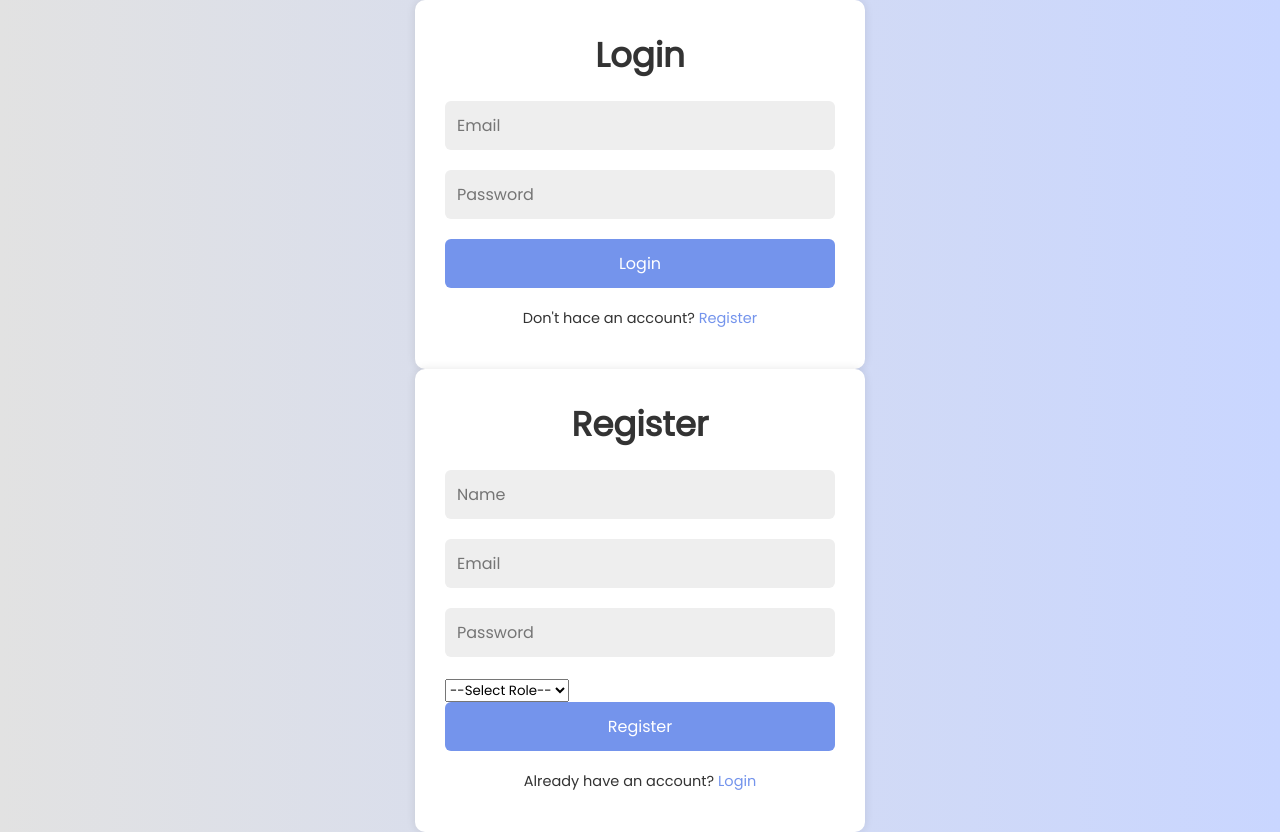
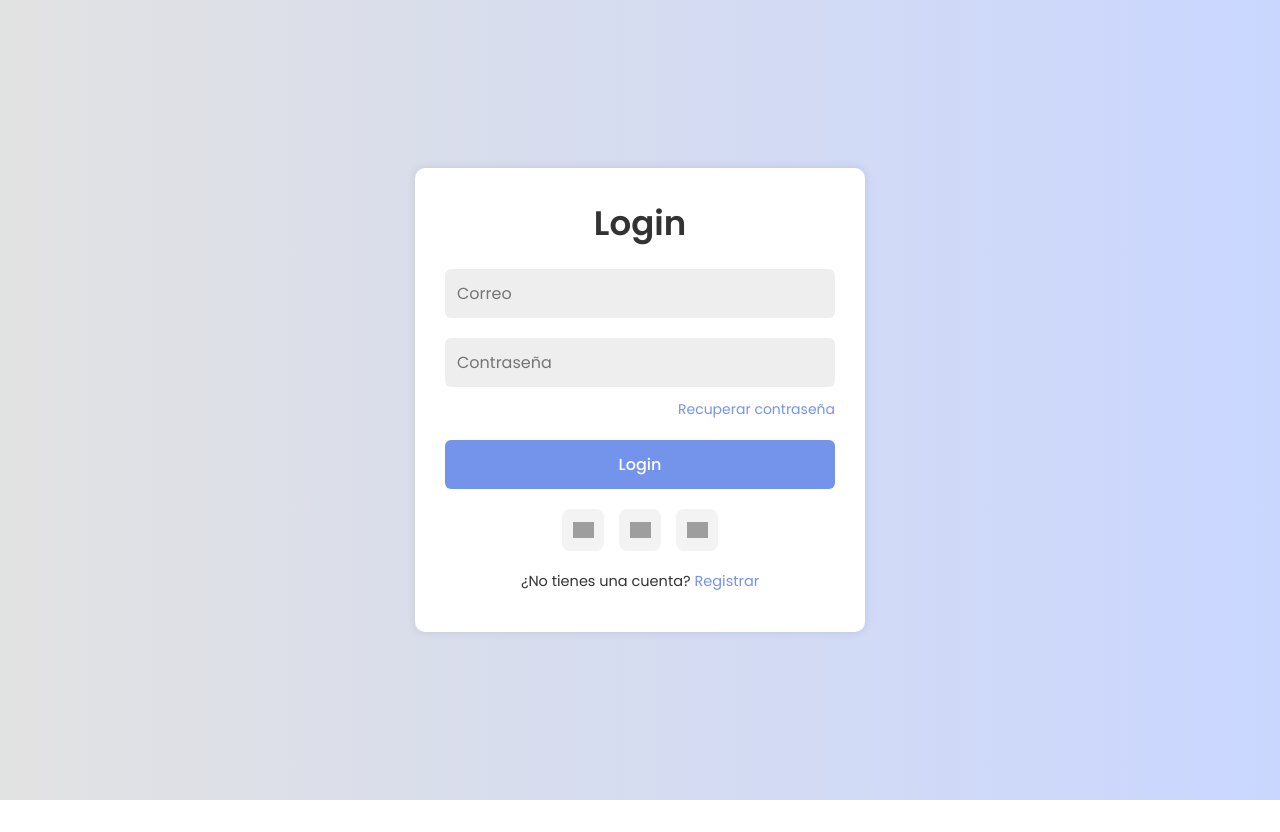
Before and after one commit to SaenzHi/Login_proyecto, a plain HTML site: page index.html in a window 1280 px wide. After the commit the page ends 800 px from the top, so only its background shows below. Drawn offline with Linux system fonts and the light colour scheme; grey boxes are pictures that could not be loaded.

Commit message:
Actualizacion

```diff
--- a/index.html
+++ b/index.html
@@ -1,42 +1,97 @@
 <!DOCTYPE html>
-<html lang="en">
-
+<html lang="es">
 <head>
     <meta charset="UTF-8">
     <meta name="viewport" content="width=device-width, initial-scale=1.0">
-    <title>Full-Stack Login & Register Form With User & Admin Page</title>
+    <title>Sistema de Login</title>
     <link rel="stylesheet" href="style.css">
 </head>
+<body>
 
-<body>
     <div class="container">
-        <div class="form-box" id="login-form">
-            <form action="">
+
+        <div class="form-box active" id="login-form">
+            <form action="#">
                 <h2>Login</h2>
-                <input type="email" name="email" placeholder="Email" required>
-                <input type="password" name="password" placeholder="Password" required>
-                <button type="submit" name="login">Login</button>
-                <p>Don't hace an account? <a href="#">Register</a></p>
+
+                <input type="email" name="email" placeholder="Correo" required>
+                <input type="password" name="password" placeholder="Contraseña" required>
+
+                <div class="forgot-link">
+                    <a href="#" data-form="forgot-form">Recuperar contraseña</a>
+                </div>
+
+                <button type="submit">Login</button>
+
+                <div class="social-login">
+                    <a href="#" aria-label="Google">
+                        <img src="https://cdn.simpleicons.org/google" alt="Google">
+                    </a>
+                    <a href="#" aria-label="Facebook">
+                        <img src="https://cdn.simpleicons.org/facebook" alt="Facebook">
+                    </a>
+                    <a href="#" aria-label="GitHub">
+                        <img src="https://cdn.simpleicons.org/github" alt="GitHub">
+                    </a>
+                </div>
+
+                <p>
+                    ¿No tienes una cuenta?
+                    <a href="#" data-form="register-form">Registrar</a>
+                </p>
             </form>
         </div>
 
         <div class="form-box" id="register-form">
-            <form action="">
-                <h2>Register</h2>
-                <input type="text" name="name" placeholder="Name" required>
-                <input type="email" name="email" placeholder="Email" required>
-                <input type="password" name="password" placeholder="Password" required>
-                <select name="role" required>
-                    <option value="">--Select Role--</option>
-                    <option value="user">User</option>
-                    <option value="admin">Admin</option>
-                </select>
-                <button type="submit" name="register">Register</button>
-                <p>Already have an account? <a href="#">Login</a></p>
+            <form action="#">
+                <h2>Registrar</h2>
+
+                <input type="text" name="name" placeholder="Nombres" required>
+                <input type="email" name="email" placeholder="Correo" required>
+                <input type="password" name="password" placeholder="Contraseña" required>
+
+                <button type="submit">Registrar</button>
+
+                <p>
+                    ¿Ya tienes una cuenta?
+                    <a href="#" data-form="login-form">Login</a>
+                </p>
             </form>
         </div>
+
+        <div class="form-box" id="forgot-form">
+            <form action="#" id="recovery-form">
+                <h2>Recuperar contraseña</h2>
+
+                <input type="email" name="email" placeholder="Correo" required>
+
+                <button type="submit">Enviar</button>
+
+                <p>
+                    <a href="#" data-form="login-form">Volver a Login</a>
+                </p>
+            </form>
+        </div>
+
+        <div class="form-box" id="change-form">
+            <form action="#">
+                <h2>Cambiar contraseña</h2>
+
+                <input type="email" name="email" placeholder="Correo" required>
+                <input type="password" name="password" placeholder="Contraseña" required>
+                <input type="password" name="repeat-password" placeholder="Repetir contraseña" required>
+
+                <button type="submit">Aceptar</button>
+
+                <p>
+                    <a href="#" data-form="login-form">Volver a Login</a>
+                </p>
+            </form>
+        </div>
+
     </div>
 
+    <script src="script.js"></script>
+
 </body>
-
 </html>
--- /dev/null
+++ b/script.js
@@ -0,0 +1,57 @@
+const formBoxes =
+    document.querySelectorAll('.form-box');
+
+const formLinks =
+    document.querySelectorAll('[data-form]');
+
+const recoveryForm =
+    document.getElementById('recovery-form');
+
+function showForm(formId) {
+
+    const nextForm =
+        document.getElementById(formId);
+
+    if (!nextForm) {
+        return;
+    }
+
+    formBoxes.forEach((form) => {
+        form.classList.remove('active');
+    });
+
+    nextForm.classList.add('active');
+}
+
+formLinks.forEach((link) => {
+
+    link.addEventListener('click', (event) => {
+
+        event.preventDefault();
+
+        const formId =
+            link.dataset.form;
+
+        showForm(formId);
+
+    });
+
+});
+
+recoveryForm.addEventListener(
+    'submit',
+    (event) => {
+
+        event.preventDefault();
+
+        if (!recoveryForm.checkValidity()) {
+
+            recoveryForm.reportValidity();
+
+            return;
+        }
+
+        showForm('change-form');
+
+    }
+);
--- a/style.css
+++ b/style.css
@@ -1,10 +1,10 @@
-@import url('https://fonts.googleapis.com/css2?family=Poppins:wgt@400;500;700&display=swap');
+@import url('https://fonts.googleapis.com/css2?family=Poppins:wght@400;500;600&display=swap');
 
-*{
+* {
     margin: 0;
     padding: 0;
     box-sizing: border-box;
-    font-family: "Poppins", serif;
+    font-family: 'Poppins', sans-serif;
 }
 
 body {
@@ -12,29 +12,39 @@ body {
     justify-content: center;
     align-items: center;
     min-height: 100vh;
-    background: linear-gradient(to right, #e2e2e2, #c9d6ff);
+    padding: 20px;
+    background: linear-gradient(90deg, #e2e2e2, #c9d6ff);
     color: #333;
-
 }
 
 .container {
+    width: 100%;
+    max-width: 450px;
     margin: 0 15px;
 }
 
 .form-box {
     width: 100%;
-    max-width: 450px;
     padding: 30px;
     background: #fff;
     border-radius: 10px;
-    box-shadow: 0 0 10px rgba(0, 0, 0, 0.1)
+    box-shadow: 0 0 10px rgba(0, 0, 0, .1);
+    display: none;
+}
 
+.form-box.active {
+    display: block;
 }
 
 h2 {
     font-size: 34px;
     text-align: center;
     margin-bottom: 20px;
+}
+
+#forgot-form h2,
+#change-form h2 {
+    font-size: 28px;
 }
 
 input {
@@ -49,6 +59,10 @@ input {
     margin-bottom: 20px;
 }
 
+input:focus {
+    outline: 2px solid #7494ec;
+}
+
 button {
     width: 100%;
     padding: 12px;
@@ -60,11 +74,11 @@ button {
     color: #fff;
     font-weight: 500;
     margin-bottom: 20px;
-    transition: 0.5s;
+    transition: .25s;
 }
 
 button:hover {
-    background: #6884d3;
+    background: #5e7dd5;
 }
 
 p {
@@ -73,11 +87,73 @@ p {
     margin-bottom: 10px;
 }
 
-p a {
+p a,
+.forgot-link a {
     color: #7494ec;
     text-decoration: none;
 }
 
-p a:hover {
+p a:hover,
+.forgot-link a:hover {
     text-decoration: underline;
 }
+
+.forgot-link {
+    margin-top: -8px;
+    margin-bottom: 20px;
+    text-align: right;
+    font-size: 14px;
+}
+
+.social-login {
+    display: flex;
+    justify-content: center;
+    align-items: center;
+    gap: 15px;
+    margin-bottom: 20px;
+}
+
+.social-login a {
+    display: flex;
+    justify-content: center;
+    align-items: center;
+    width: 42px;
+    height: 42px;
+    background: #f3f3f3;
+    border-radius: 8px;
+    transition: .25s;
+}
+
+.social-login a:hover {
+    background: #e3e8f8;
+    transform: translateY(-2px);
+}
+
+.social-login img {
+    width: 21px;
+    height: 21px;
+    object-fit: contain;
+}
+
+@media (max-width: 500px) {
+    body {
+        padding: 15px;
+    }
+
+    .container {
+        margin: 0;
+    }
+
+    .form-box {
+        padding: 25px 20px;
+    }
+
+    h2 {
+        font-size: 30px;
+    }
+
+    #forgot-form h2,
+    #change-form h2 {
+        font-size: 24px;
+    }
+}
```
